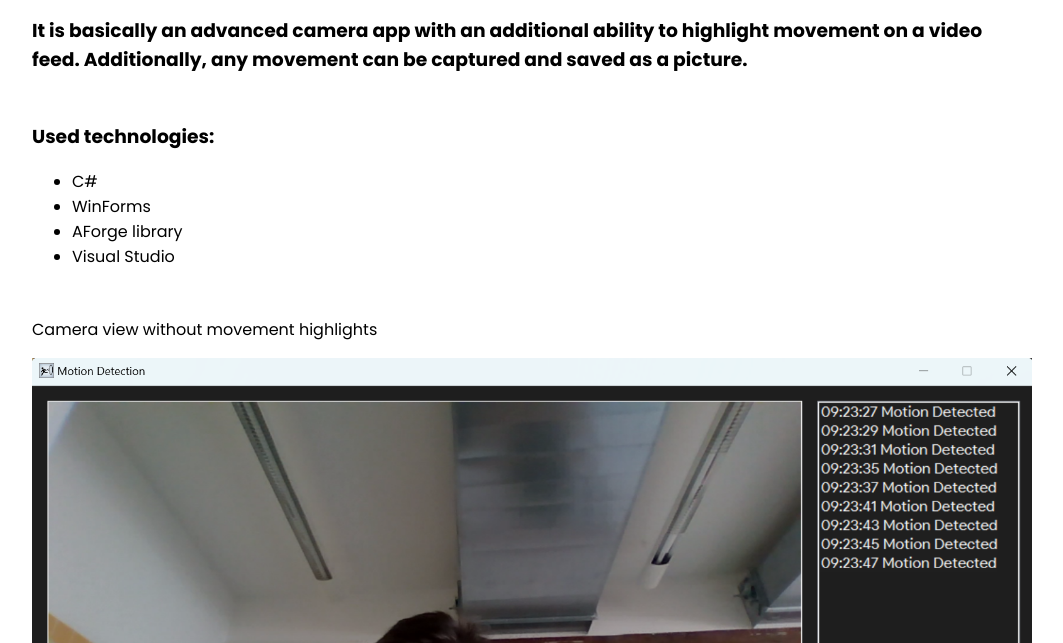
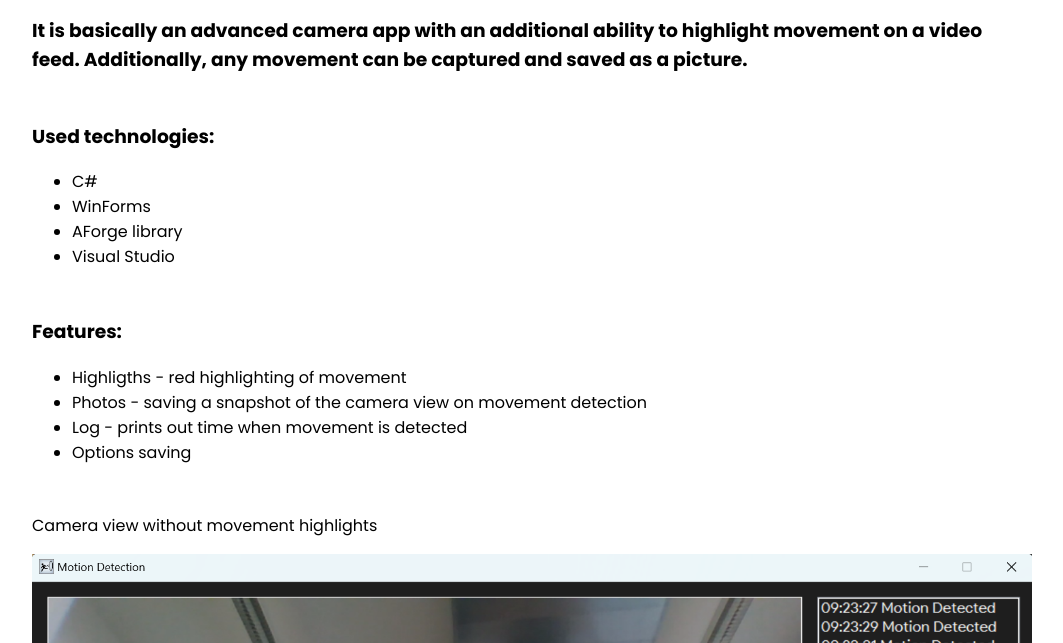
Before and after one commit to NeDDy3z/MotionPhotoTrap, a plain HTML site: page index.html in a window 1280 px wide. Shown: the part 157-800 px from the top of the page, without its empty margins (108-1171 px from the left). Drawn offline with Linux system fonts and the light colour scheme.

Commit message:
additions

```diff
--- a/index.html
+++ b/index.html
@@ -28,6 +28,16 @@
         </div>
 
         <div class="pic">
+            <h3>Features:</h3>
+            <ul>
+                <li>Highligths - red highlighting of movement</li>
+                <li>Photos - saving a snapshot of the camera view on movement detection</li>
+                <li>Log - prints out time when movement is detected</li>
+                <li>Options saving</li>
+            </ul>
+        </div>
+
+        <div class="pic">
             <p>Camera view without movement highlights</p>
             <img src="imgs/motion1.png" alt="Main-window-no-highlights">
         </div>
```
